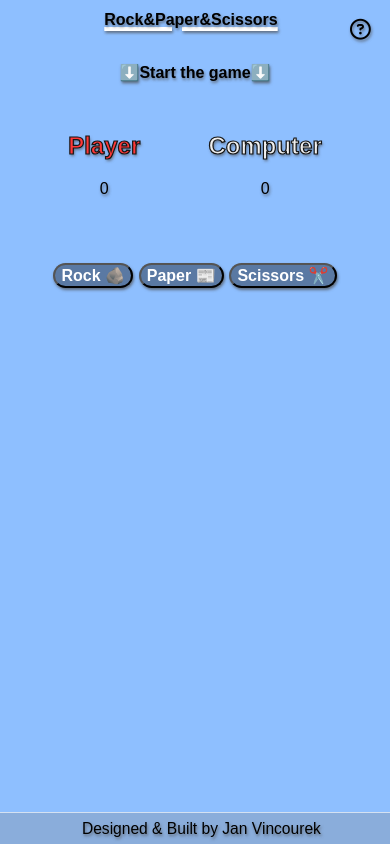
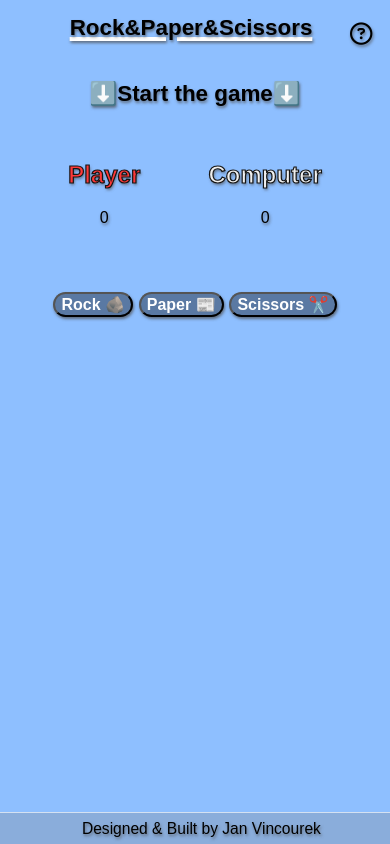
Before and after one commit to Vincasmen/Rock-Paper-Scissors, a plain HTML site: page index.html in a window 390 px wide. Drawn offline with Linux system fonts and the light colour scheme.

Commit message:
Mobile change

```diff
--- a/styles.css
+++ b/styles.css
@@ -15,7 +15,7 @@ body {
 }
 
 #info-icon {
-  font-size: clamp(1.3rem, 4vw, 2.3rem);
+  font-size: clamp(1.4rem, 4vw, 2.3rem);
   color: rgb(0, 0, 0);
   z-index: 30;
   position: absolute;
@@ -49,7 +49,7 @@ i:active {
 }
 
 h1 {
-  font-size: clamp(1rem, 4vw, 2.5rem);
+  font-size: clamp(1.4rem, 4vw, 2.5rem);
   text-align: center;
   text-decoration: underline;
   text-decoration-color: rgb(255, 255, 255);
@@ -100,7 +100,7 @@ button:active {
 }
 
 .winner {
-  font-size: clamp(1rem, 4vw, 1.8rem);
+  font-size: clamp(1.4rem, 4vw, 1.8rem);
   position: relative;
   display: flex;
   text-align: center;
```
